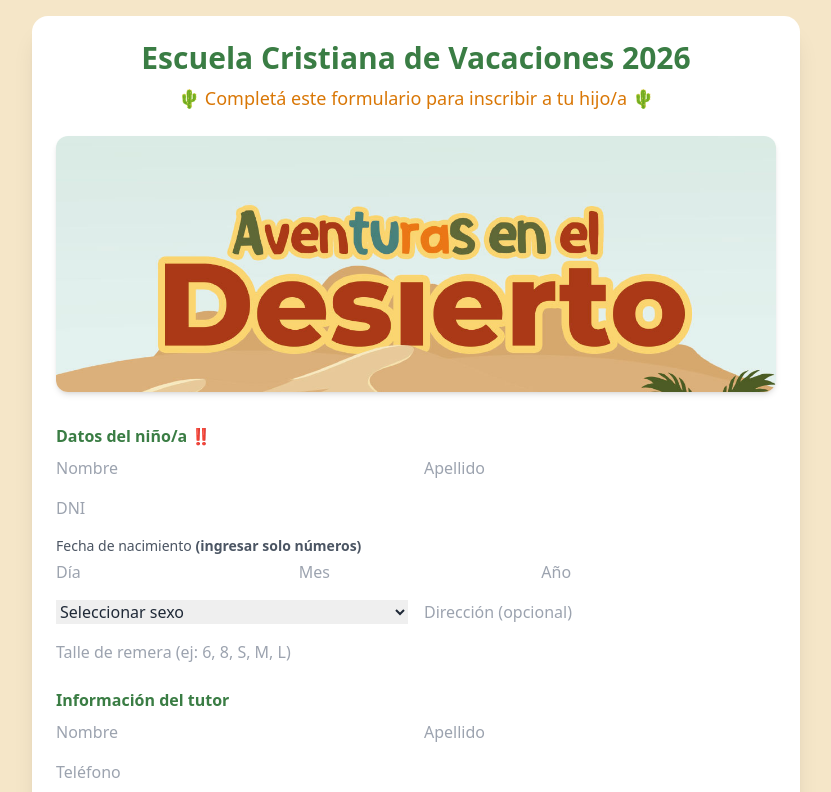
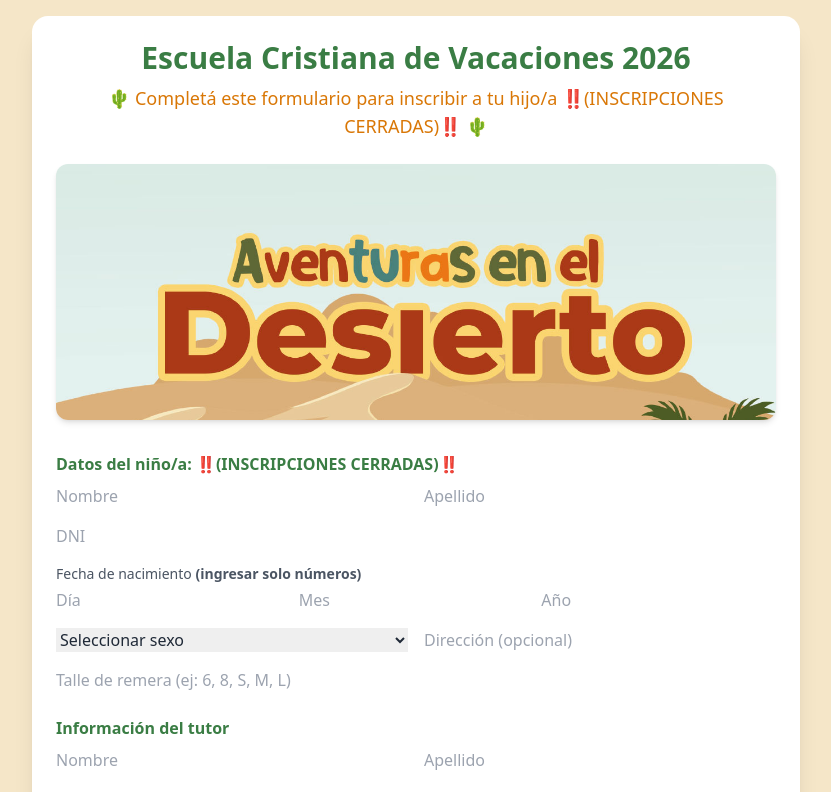
Before and after one commit to RikiDelgado/sistemaecv, a Next.js app in the folder frontend/: page /inscripcion in a window 1280 px wide. Shown: the top 792 px of the page, without its empty margins (224-1055 px from the left). Built offline with nearby package versions, Linux system fonts and the light colour scheme.

Commit message:
Inscripciones cerradas(frontend) / backend funcionando si se registran

```diff
--- a/frontend/app/inscripcion/page.tsx
+++ b/frontend/app/inscripcion/page.tsx
@@ -81,9 +81,8 @@ export default function InscripcionECV() {
       await res.json();
 
       alert(
-        "💚 ¡Inscripción realizada con éxito!\n\n" +
-          "Gracias por inscribir a tu hijo/a en la Escuela Cristiana de Vacaciones 2026.\n\n" +
-          "Nos estaremos comunicando pronto para las indicaciones por el pago de inscripción.\n" +
+        "❤️ ¡Lo sentimos... Inscripción NO realizada con éxito!\n\n" +
+          "Las inscripciones se cerraron el día 18 de diciembre a las 00:00\n" +
           "¡Que Dios los bendiga! 🙏"
       );
 
@@ -124,7 +123,7 @@ export default function InscripcionECV() {
             Escuela Cristiana de Vacaciones 2026
           </h1>
           <p className="text-lg text-sunset mt-2">
-            🌵 Completá este formulario para inscribir a tu hijo/a 🌵
+            🌵 Completá este formulario para inscribir a tu hijo/a ‼️(INSCRIPCIONES CERRADAS)‼️ 🌵
           </p>
         </header>
 
@@ -139,7 +138,7 @@ export default function InscripcionECV() {
         <form onSubmit={handleSubmit} className="space-y-6">
           <section>
             <h2 className="font-semibold text-oasis mb-2">
-              Datos del niño/a ‼️
+              Datos del niño/a: ‼️(INSCRIPCIONES CERRADAS)‼️
             </h2>
 
             <div className="grid grid-cols-1 md:grid-cols-2 gap-4">
```
Also changed, not shown: 1 other file (tests, documents, lock files or other folders).
